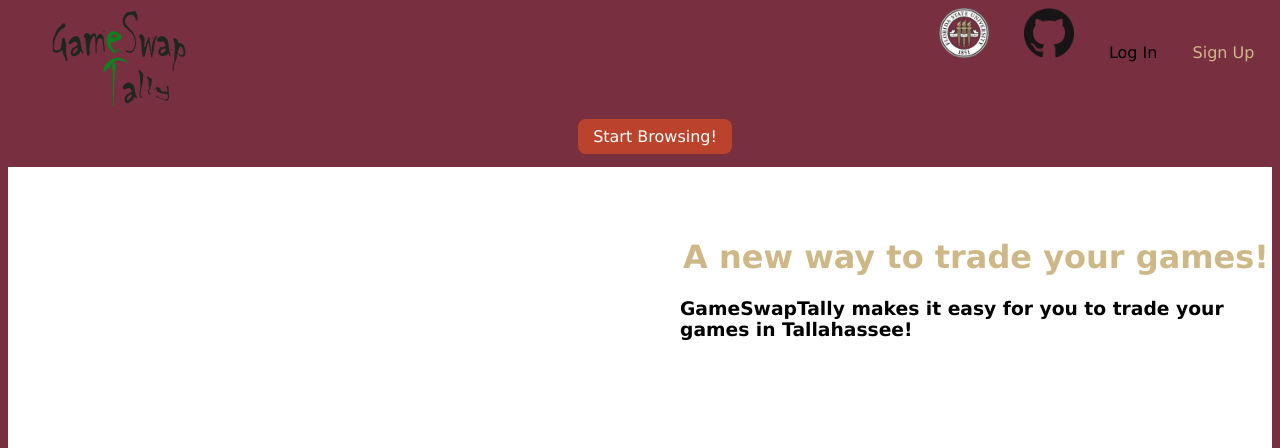
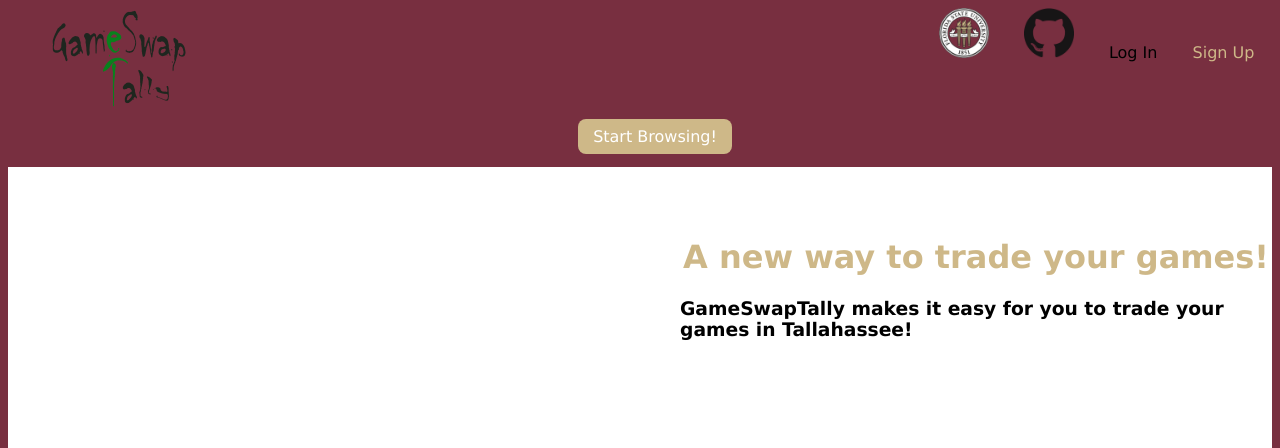
Before and after one commit to GameSwapTally/gameswap, a PHP site: page / in a window 1280 px wide. Shown: the top 448 px of the page. Run offline with PHP 8.4, Linux system fonts and the light colour scheme.

Commit message:
General CSS Changes
Minor CSS fixes

```diff
--- a/css/general.css
+++ b/css/general.css
@@ -34,7 +34,7 @@ body, html {
 }
 
 a.BrowseButton {
-	background-color: #bb432c;
+	background-color: #CEB888;
     padding: 8px 15px 8px 15px;
     border: none;
     color: white;
@@ -119,6 +119,7 @@ a {
 
 h1 {
 	color: #CEB888;
+	text-align: center;
 }
 
 a.logIn {
```
